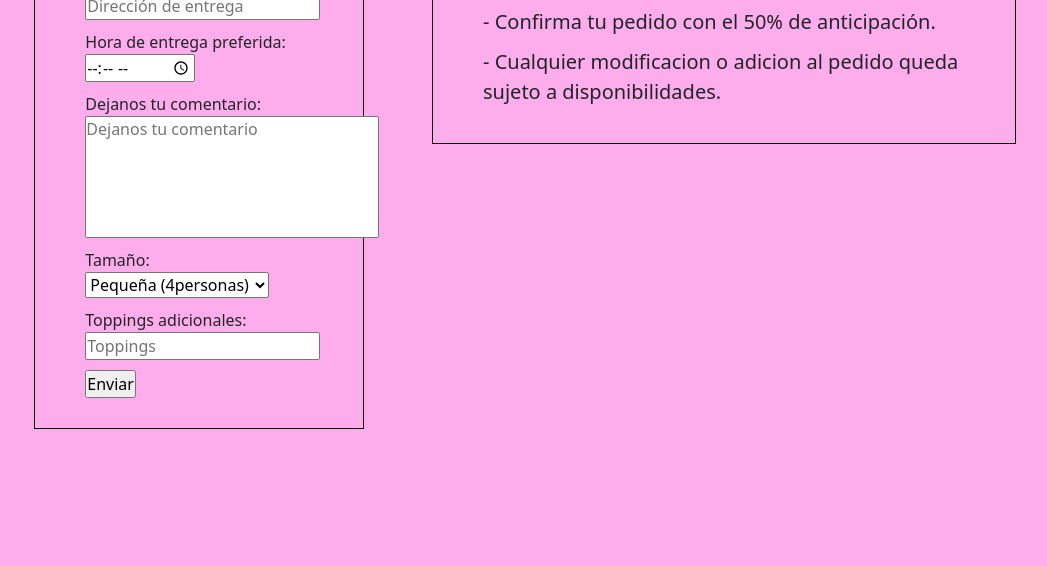
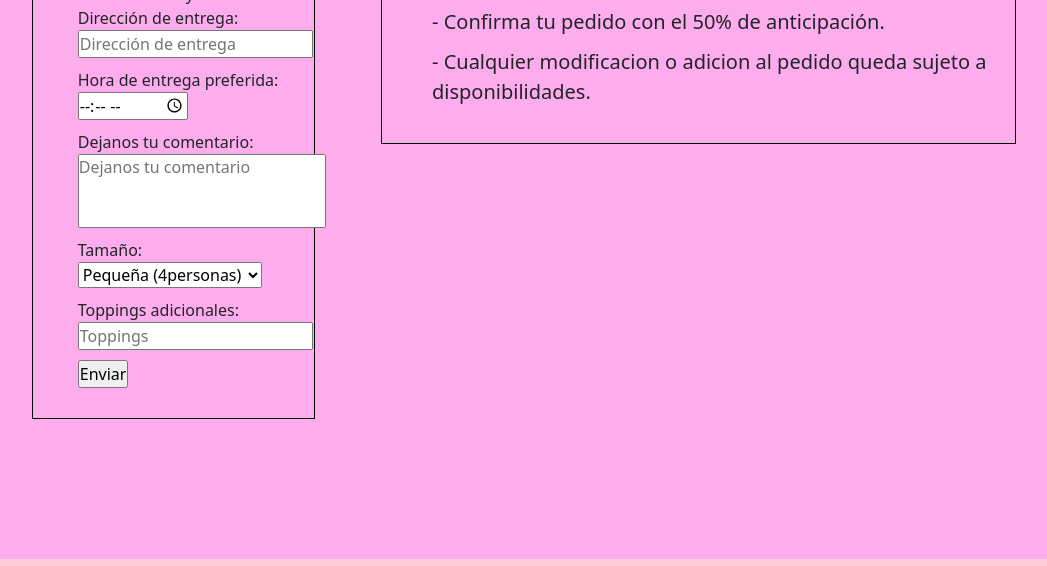
Before and after one commit to Matias250/Dulces-Momentos, a plain HTML site: page pages/pedidos.html in a window 1280 px wide. Shown: the part 645-1211 px from the top of the page, without its empty margins (124-1171 px from the left). Drawn offline with nearby package versions, Linux system fonts and the light colour scheme.

Commit message:
PF+Picon

```diff
--- a/pages/pedidos.html
+++ b/pages/pedidos.html
@@ -89,18 +89,18 @@
                         <input type="time" id="deliveryTimeForm" placeholder="Hora de entrega preferida">
 
                         <label for="msjForm">Dejanos tu comentario:</label>
-                        <textarea id="msjForm" cols="30" rows="5" placeholder="Dejanos tu comentario"></textarea>
+                        <textarea id="msjForm" cols="25" rows="3" placeholder="Dejanos tu comentario"></textarea>
 
-                        <label for="pizzaSizeForm">Tamaño:</label>
-                        <select id="pizzaSizeForm">
+                        <label for="tortaSizeForm">Tamaño:</label>
+                        <select id="tortaSizeForm">
                             <option value="small">Pequeña (4personas)</option>
                             <option value="medium">Mediana (8 personas)</option>
                             <option value="large">Grande (14 personas)</option>
                             <option value="extraLarge">XXL (20 personas)</option>
                         </select>
 
-                        <label for="pizzaToppingsForm">Toppings adicionales:</label>
-                        <input type="text" id="pizzaToppingsForm" placeholder="Toppings">
+                        <label for="tortaToppingsForm">Toppings adicionales:</label>
+                        <input type="text" id="tortaToppingsForm" placeholder="Toppings">
 
                         <input type="submit" value="Enviar" class="enviar">
                     </div>
--- a/sass/_pedidos.scss
+++ b/sass/_pedidos.scss
@@ -52,7 +52,7 @@ form{
 }
 label, input, textarea, select{
     display: block;
-    margin-left:30px;
+    margin-left:25px;
     text-align: left;
 }
 
--- a/sass/_responsive.scss
+++ b/sass/_responsive.scss
@@ -1,6 +1,6 @@
 /* ESTILOS RESPONSIVE */
 
-@media (max-width:768px) {
+@media (max-width:450px) {
 
 //INDEX
 
```
Also changed, not shown: css/style.css.
